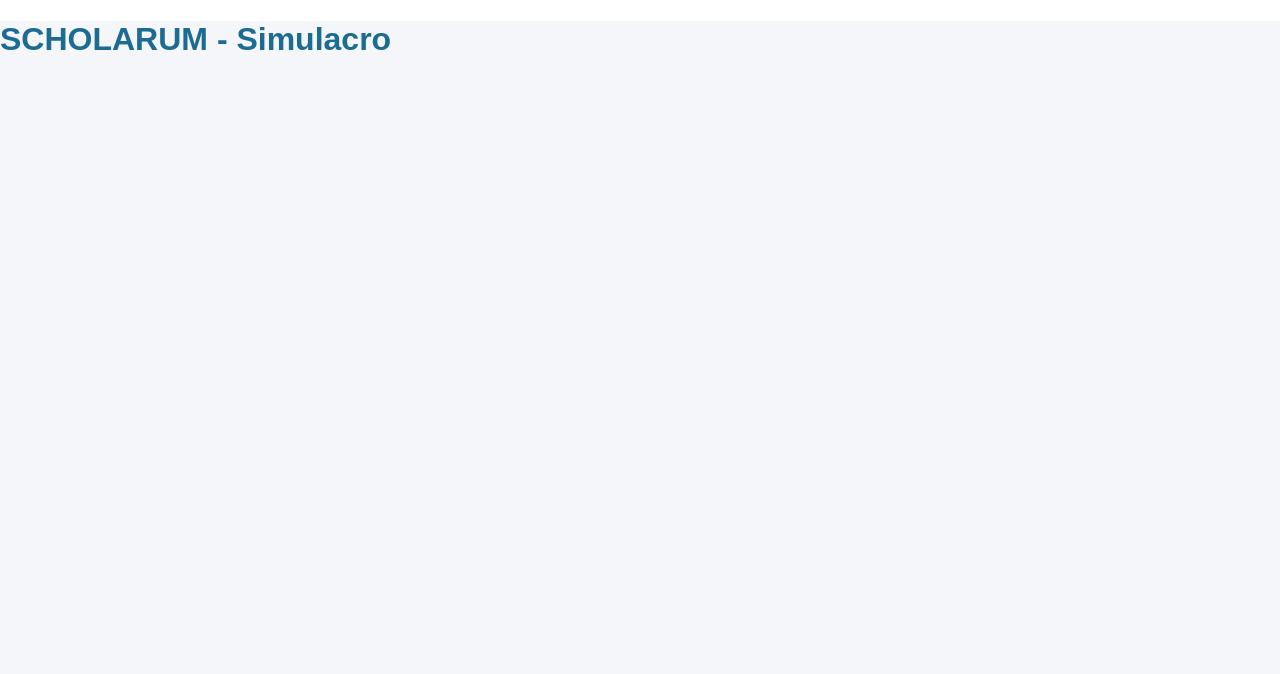
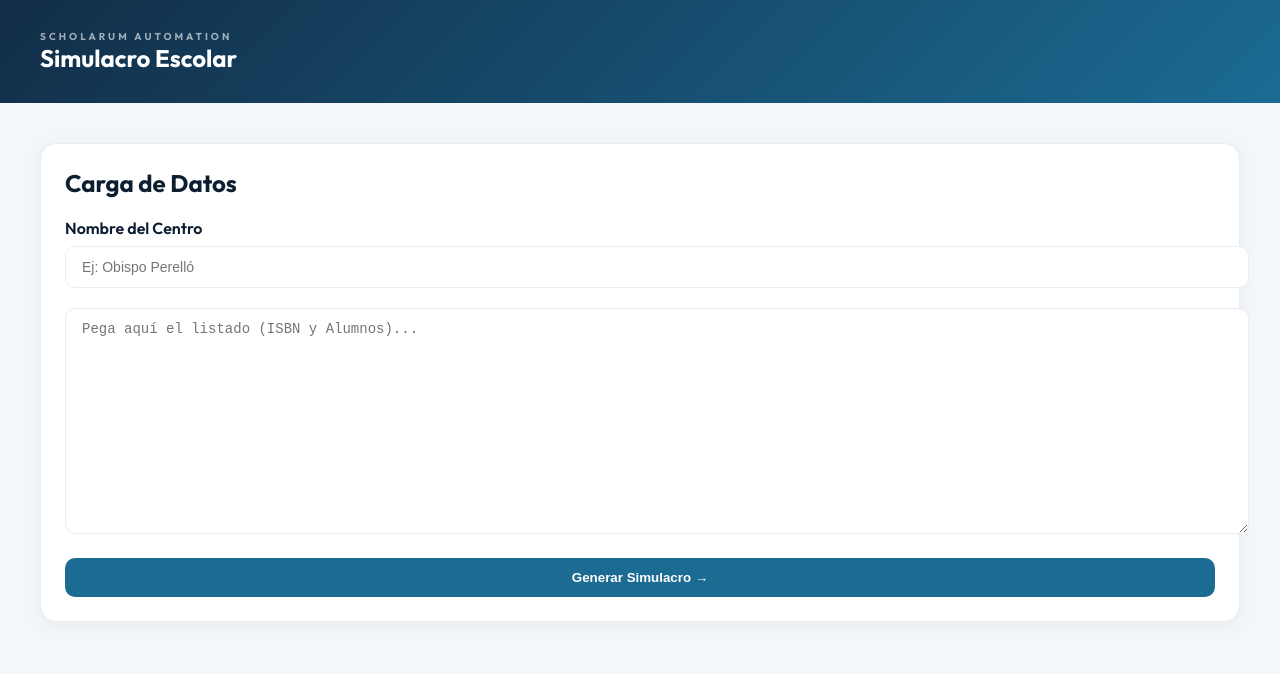
Before and after one commit to martascholarum/scholarum-simulacro, a React (Vite) app: page / in a window 1280 px wide. Shown: the top 674 px of the page. Built offline with nearby package versions, Linux system fonts and the light colour scheme.

Commit message:
Update App.jsx

```diff
--- a/src/App.jsx
+++ b/src/App.jsx
@@ -1,19 +1,19 @@
 import { useState, useMemo, useCallback, useRef, useEffect } from "react";
 import { BarChart, Bar, XAxis, YAxis, Tooltip, ResponsiveContainer, Cell, PieChart, Pie } from "recharts";
 
-// ── CONFIGURACIÓN DE MARCA (La sección que faltaba) ──
+// ── CONFIGURACIÓN DE MARCA (Personaliza aquí) ──
 const BRAND = {
   name: "SCHOLARUM",
-  primary: "#1b6b93",    // Azul corporativo
-  secondary: "#00897b",  // Teal
-  accent: "#e5a100",     // Dorado/Oro
-  bg: "#f4f6fa",
-  card: "#ffffff"
+  primary: "#1b6b93",    // Azul Principal
+  secondary: "#00897b",  // Teal/Verde
+  accent: "#e5a100",     // Oro/Detalles
+  bg: "#f4f7fa",         // Fondo de la app
+  card: "#ffffff"        // Color de las tarjetas
 };
 
 const API = "https://script.google.com/macros/s/AKfycbwCYoLIusztmA7AXeEx8HnVprZoQJFMW-vIslvmgFNdvzt_NoY5d8w9nNOLP2btQ0b0/exec";
 
-// Colores derivados de BRAND
+// Estilos globales de colores basados en BRAND
 const C = {
   ink: '#0c1e30',
   navy: '#122d47',
@@ -32,8 +32,9 @@ const C = {
 const fmt = n => n.toLocaleString('es-ES', { minimumFractionDigits: 2, maximumFractionDigits: 2 }) + ' €';
 const fPct = n => (n * 100).toFixed(1) + '%';
 const fN = n => Math.round(n).toLocaleString('es-ES');
+const sh = p => (p || '').replace(/Comercial (de ediciones |Grupo )/g, '').replace(/ S\.A\.U?\./g, '').replace(/ SL$/,'').replace(/ S\.L\.U?\./g,'').replace(/Ediciones /,'').replace(/Editorial /,'').replace('MacMillan Iberia','MacMillan');
 
-// ── SMART PARSER: Extracción de ISBN y Alumnos ──
+// ── SMART PARSER ──
 function parseInput(text) {
   const lines = text.trim().split('\n').map(l => l.trim()).filter(Boolean);
   const entries = [];
@@ -59,12 +60,12 @@ function parseInput(text) {
   return entries;
 }
 
-// ── API CALL (Corregida para evitar "Failed to Fetch") ──
+// ── API CALL (FIXED: No double encoding) ──
 async function apiCall(action, params = {}) {
   const url = new URL(API);
   url.searchParams.set('action', action);
   for (const [k, v] of Object.entries(params)) {
-    // FIX: No codificamos dos veces el JSON
+    // IMPORTANTE: URLSearchParams ya codifica, no usar encodeURIComponent aquí
     url.searchParams.set(k, typeof v === 'object' ? JSON.stringify(v) : v);
   }
   const r = await fetch(url.toString(), { mode: 'cors' });
@@ -90,7 +91,7 @@ export default function App() {
   const [search, setSearch] = useState('');
   const fileRef = useRef(null);
 
-  // ── CARGA INICIAL ──
+  // ── LOAD SIMULACRO ──
   useEffect(() => {
     const p = new URLSearchParams(window.location.search);
     const id = p.get('id'), modo = p.get('modo');
@@ -115,18 +116,16 @@ export default function App() {
 
   const handleCruzar = useCallback(async () => {
     const entries = parseInput(inputText);
-    if (!entries.length) { setError('No se detectaron ISBNs válidos'); return; }
+    if (!entries.length) { setError('No detectado'); return; }
     setLoading(true); setError(''); setStep(1);
     try {
       const isbnStr = entries.map(e => `${e.isbn}:${e.alumnos}`).join(',');
       const r = await apiCall('cruzar', { isbns: isbnStr });
       if (r.error) throw new Error(r.error);
-      setData(r);
-      setEditableData(r);
+      setData(r); setEditableData(r);
       const dtos = {};
       (r.proveedores || []).forEach(p => { dtos[p.proveedor] = { scho: p.dtoScho, col: p.dtoColegio }; });
-      setColDtos(dtos);
-      setStep(2);
+      setColDtos(dtos); setStep(2);
     } catch (e) { setError(e.message); setStep(0); }
     finally { setLoading(false); }
   }, [inputText]);
@@ -139,15 +138,15 @@ export default function App() {
       if (r.error) throw new Error(r.error);
       const url = `${window.location.origin}${window.location.pathname}?id=${r.id}&modo=colegio`;
       setShareUrl(url);
-    } catch (e) { alert('Error al guardar: ' + e.message); }
+    } catch (e) { alert('Error: ' + e.message); }
     finally { setSaving(false); }
   }, [editableData, nombre, costePapel, costeDigital, colDtos]);
 
-  // ── MOTOR DE CÁLCULO (Ajustado al Excel) ──
+  // ── CALC ENGINE (Restaurado el 12% y 10% variables) ──
   const calc = useMemo(() => {
     if (!editableData?.found) return null;
     const rows = editableData.found.map(book => {
-      const coste = book.coste; // Precio Compra Sin IVA real del Master DB
+      const coste = book.coste;
       const dtoScho = book.dto || 0;
       const d = colDtos[book.proveedor];
       const dtoCol = d ? d.col : dtoScho;
@@ -156,6 +155,7 @@ export default function App() {
       const costeCol = coste * (1 - difFactor);
 
       const isPapel = (book.formato || 'Papel').toLowerCase().includes('papel');
+      // AQUI VOLVEMOS A LAS VARIABLES DINAMICAS
       const opPct = (isPapel ? costePapel : costeDigital) / 100;
 
       const tv = (book.alumnos || 0) * book.pvp;
@@ -163,7 +163,7 @@ export default function App() {
       const tcc = (book.alumnos || 0) * costeCol;
       const costOp = tv * opPct;
 
-      return { ...book, tv, tcs, tcc, costOp, rap: tcs - tcc, dtoScho, dtoCol };
+      return { ...book, tv, tcs, tcc, costOp, rap: tcs - tcc, dtoScho, dtoCol, isPapel };
     });
 
     const tv = rows.reduce((s, r) => s + r.tv, 0);
@@ -171,19 +171,154 @@ export default function App() {
     const tcc = rows.reduce((s, r) => s + r.tcc, 0);
     const totalCostOp = rows.reduce((s, r) => s + r.costOp, 0);
     const rap = tcs - tcc;
+    const comision = tv - tcs - totalCostOp;
+    const benColegio = comision + rap;
 
-    // Beneficio Colegio = (Venta - Coste Colegio - Coste Op Scholarum)
-    const benColegio = tv - tcc - totalCostOp;
+    const bp = {};
+    rows.forEach(r => {
+      const k = r.proveedor || 'Sin proveedor';
+      if (!bp[k]) bp[k] = { p: k, n: 0, tv: 0, tcs: 0, tcc: 0, costOp: 0 };
+      bp[k].n++; bp[k].tv += r.tv; bp[k].tcs += r.tcs; bp[k].tcc += r.tcc; bp[k].costOp += r.costOp;
+    });
+    const prov = Object.values(bp).map(p => ({
+      ...p, m: p.tv - p.tcs, rap: p.tcs - p.tcc, ben: (p.tv - p.tcs - p.costOp) + (p.tcs - p.tcc)
+    })).sort((a,b) => b.tv - a.tv);
 
-    return { rows, tv, tcs, tcc, totalCostOp, rap, benColegio, t: rows.length };
+    return { rows, prov, tv, tcs, tcc, totalCostOp, comision, rap, benColegio, t: rows.length };
   }, [editableData, colDtos, costePapel, costeDigital]);
 
-  // ... (Aquí iría el resto del componente Visual: Header, KPIs, Tablas)
+  // Estilos UI
+  const sty = {
+    card: { background: C.card, borderRadius: 16, padding: 24, boxShadow: '0 4px 20px rgba(0,0,0,0.05)', border: `1px solid ${C.muted}` },
+    input: { padding: '12px 16px', borderRadius: 10, border: `1px solid ${C.muted}`, width: '100%', fontSize: 14 },
+    btn: { padding: '12px 24px', borderRadius: 10, background: C.blue, color: '#fff', fontWeight: 700, border: 'none', cursor: 'pointer' }
+  };
+
+  const isC = viewMode === 'comercial';
+
   return (
-    <div style={{ background: C.light, minHeight: '100vh', fontFamily: 'Outfit, sans-serif' }}>
-        {/* Tu interfaz visual aquí usando las constantes de BRAND */}
-        <h1 style={{ color: C.blue }}>{BRAND.name} - Simulacro</h1>
-        {/* Renderizado de steps y tablas... */}
+    <div style={{ background: C.light, minHeight: '100vh', fontFamily: 'Outfit, sans-serif', color: C.ink }}>
+      <link href="https://fonts.googleapis.com/css2?family=Outfit:wght@300;400;600;700&display=swap" rel="stylesheet" />
+
+      {/* HEADER DINÁMICO */}
+      <div style={{ background: `linear-gradient(135deg, ${C.navy}, ${C.blue})`, padding: '30px 40px', color: '#fff' }}>
+        <div style={{ maxWidth: 1200, margin: '0 auto', display: 'flex', justifyContent: 'space-between', alignItems: 'center' }}>
+          <div>
+            <div style={{ fontSize: 10, letterSpacing: 3, fontWeight: 700, opacity: 0.6 }}>{BRAND.name} AUTOMATION</div>
+            <h1 style={{ margin: 0, fontSize: 24 }}>{nombre || "Simulacro Escolar"}</h1>
+          </div>
+          {step >= 2 && (
+            <div style={{ display: 'flex', background: 'rgba(255,255,255,0.1)', padding: 5, borderRadius: 10 }}>
+              <button onClick={() => setViewMode('comercial')} style={{ padding: '8px 15px', border: 'none', borderRadius: 8, background: isC ? '#fff' : 'transparent', color: isC ? C.blue : '#fff', fontWeight: 700, cursor: 'pointer' }}>Comercial</button>
+              <button onClick={() => setViewMode('colegio')} style={{ padding: '8px 15px', border: 'none', borderRadius: 8, background: !isC ? '#fff' : 'transparent', color: !isC ? C.blue : '#fff', fontWeight: 700, cursor: 'pointer' }}>Colegio</button>
+            </div>
+          )}
+        </div>
+      </div>
+
+      <div style={{ maxWidth: 1200, margin: '0 auto', padding: 40 }}>
+        {/* Paso 0: Input */}
+        {step === 0 && (
+          <div style={sty.card}>
+            <h2 style={{ marginTop: 0 }}>Carga de Datos</h2>
+            <div style={{ marginBottom: 20 }}>
+              <label style={{ display: 'block', marginBottom: 8, fontWeight: 600 }}>Nombre del Centro</label>
+              <input style={sty.input} value={nombre} onChange={e => setNombre(e.target.value)} placeholder="Ej: Obispo Perelló" />
+            </div>
+            <textarea
+              style={{ ...sty.input, height: 200, fontFamily: 'monospace' }}
+              value={inputText} onChange={e => setInputText(e.target.value)}
+              placeholder="Pega aquí el listado (ISBN y Alumnos)..."
+            />
+            <button onClick={handleCruzar} style={{ ...sty.btn, marginTop: 20, width: '100%' }}>
+              {loading ? "Procesando catálogo..." : "Generar Simulacro →"}
+            </button>
+            {error && <p style={{ color: C.coral, fontWeight: 600 }}>{error}</p>}
+          </div>
+        )}
+
+        {/* Paso 2: Resultados */}
+        {step >= 2 && calc && (
+          <>
+            {/* KPIs */}
+            <div style={{ display: 'grid', gridTemplateColumns: 'repeat(auto-fit, minmax(200px, 1fr))', gap: 20, marginBottom: 30 }}>
+              <KPI label="Facturación Estimada" value={fmt(calc.tv)} icon="💰" />
+              {isC && <KPI label="Margen Scholarum" value={fmt(calc.comision)} icon="📈" color={C.green} />}
+              {calc.rap > 1 && <KPI label="Rappel Colegio" value={fmt(calc.rap)} icon="🎁" color={C.coral} />}
+              <KPI label="Beneficio para el Centro" value={fmt(calc.benColegio)} icon="🏫" accent />
+            </div>
+
+            {/* Selector de porcentajes operativos (Solo comercial) */}
+            {isC && (
+              <div style={{ ...sty.card, marginBottom: 20, display: 'flex', gap: 40 }}>
+                <div>
+                  <label style={{ display: 'block', fontSize: 12, fontWeight: 700 }}>COSTE OP. PAPEL: {costePapel}%</label>
+                  <input type="range" min="0" max="25" value={costePapel} onChange={e => setCostePapel(e.target.value)} />
+                </div>
+                <div>
+                  <label style={{ display: 'block', fontSize: 12, fontWeight: 700 }}>COSTE OP. DIGITAL: {costeDigital}%</label>
+                  <input type="range" min="0" max="25" value={costeDigital} onChange={e => setCosteDigital(e.target.value)} />
+                </div>
+                <button onClick={handleGuardar} style={{ ...sty.btn, marginLeft: 'auto', background: C.teal }}>
+                  {saving ? "Guardando..." : "💾 Guardar y Compartir"}
+                </button>
+              </div>
+            )}
+
+            {shareUrl && isC && (
+              <div style={{ padding: 15, background: '#e8f5e9', borderRadius: 10, marginBottom: 20, border: '1px solid #c8e6c9', fontSize: 13 }}>
+                <strong>Enlace para el colegio:</strong> <a href={shareUrl} target="_blank">{shareUrl}</a>
+              </div>
+            )}
+
+            {/* Tabs */}
+            <div style={{ display: 'flex', gap: 10, marginBottom: 20 }}>
+              {['resumen', 'detalle'].map(t => (
+                <button key={t} onClick={() => setTab(t)} style={{ padding: '10px 20px', borderRadius: 8, border: 'none', background: tab === t ? C.blue : C.muted, color: tab === t ? '#fff' : C.slate, fontWeight: 700, cursor: 'pointer' }}>
+                  {t.toUpperCase()}
+                </button>
+              ))}
+            </div>
+
+            {tab === 'resumen' && (
+              <div style={sty.card}>
+                <table style={{ width: '100%', borderCollapse: 'collapse' }}>
+                  <thead>
+                    <tr style={{ textAlign: 'left', borderBottom: `2px solid ${C.muted}` }}>
+                      <th style={{ padding: 12 }}>Proveedor</th>
+                      <th style={{ padding: 12, textAlign: 'right' }}>Venta</th>
+                      <th style={{ padding: 12, textAlign: 'right' }}>Beneficio Centro</th>
+                    </tr>
+                  </thead>
+                  <tbody>
+                    {calc.prov.map((p, i) => (
+                      <tr key={i} style={{ borderBottom: `1px solid ${C.muted}` }}>
+                        <td style={{ padding: 12, fontWeight: 600 }}>{sh(p.p)}</td>
+                        <td style={{ padding: 12, textAlign: 'right' }}>{fmt(p.tv)}</td>
+                        <td style={{ padding: 12, textAlign: 'right', color: C.teal, fontWeight: 700 }}>{fmt(p.ben)}</td>
+                      </tr>
+                    ))}
+                  </tbody>
+                </table>
+              </div>
+            )}
+          </>
+        )}
+      </div>
     </div>
   );
 }
+
+function KPI({ label, value, icon, color, accent }) {
+  return (
+    <div style={{
+      background: accent ? `linear-gradient(135deg, ${C.teal}, ${C.blue})` : C.card,
+      padding: 20, borderRadius: 16, boxShadow: '0 4px 15px rgba(0,0,0,0.05)',
+      color: accent ? '#fff' : C.ink,
+      border: accent ? 'none' : `1px solid ${C.muted}`
+    }}>
+      <div style={{ fontSize: 12, opacity: 0.7, marginBottom: 5 }}>{icon} {label}</div>
+      <div style={{ fontSize: 20, fontWeight: 800 }}>{value}</div>
+    </div>
+  );
+}
```
